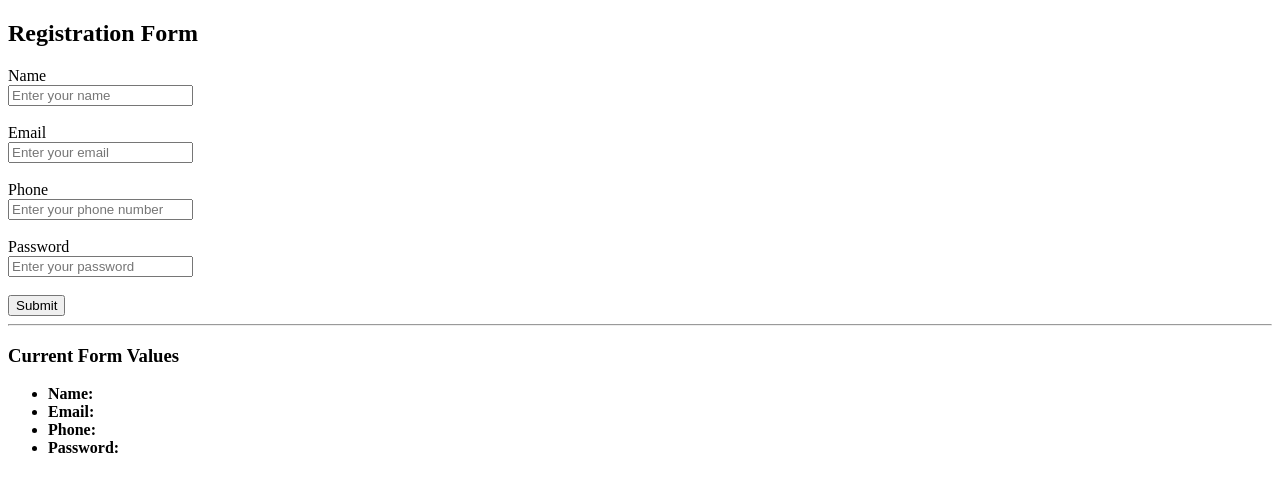
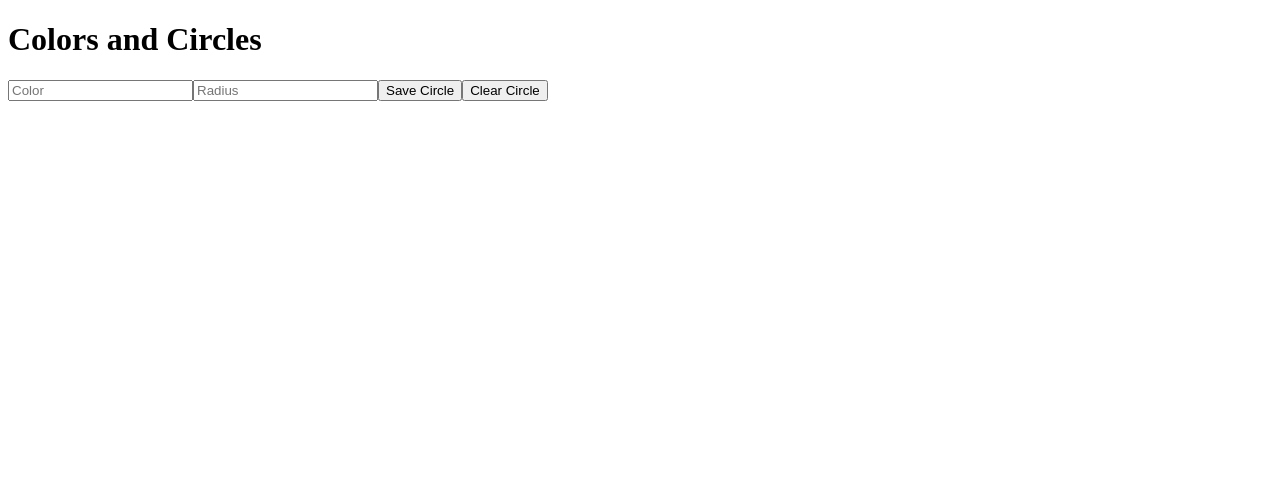
Before and after one commit to peshky38-sketch/house-leather, a React (Vite) app in the folder REACT/: page / in a window 1280 px wide. Shown: the top 492 px of the page. Built offline with nearby package versions, Linux system fonts and the light colour scheme.

Commit message:
Create ColoursandCircle.jsx

```diff
--- /dev/null
+++ b/REACT/src/StateandEvents/ColorsandCircles.jsx
@@ -0,0 +1,64 @@
+import { useState } from "react";
+/*
+how to pass state from one component to another in react
+*/
+function ColorsandCircles() {
+    const [ colors, setColors ] = useState( [] );
+    const [ color, setColor ] = useState( "" );
+    const [ radius, setRadius ] = useState( "" );
+    console.log("Color Rendered:", new Date().toLocaleTimeString());
+    console.log("Radius Rendered:", new Date().toLocaleTimeString());
+
+    const onSubmit = ( e ) => {
+        e.preventDefault();
+        setColors( [ ...colors, { color, radius } ] );
+        setColor( "" );
+        setRadius( "" );
+    };
+const handleColorChange = ( e ) => {
+        setColor( e.target.value );
+    };
+
+    const handleRadiusChange = ( e ) => {
+        setRadius( e.target.value );
+    };
+    return (
+        <div>
+            <h1>Colors and Circles</h1>
+            <form onSubmit={ onSubmit }>
+                <input
+                    type="text"
+                    placeholder="Color"
+                    value={ color }
+                    onChange={ handleColorChange }
+                />
+                <input
+                    type="number"
+                    placeholder="Radius"
+                    value={ radius }
+                    onChange={ handleRadiusChange }
+                />
+                <button onClick={ onSubmit }>Save Circle</button>
+                <button type="button" onClick={ () => setColors( [] ) }>
+                    Clear Circle
+                </button>
+            </form>
+            <div>
+                { colors.map( ( c, index ) => (
+                    <div
+                        key={ index }
+                        style={ {
+                            backgroundColor: c.color,
+                            width: `${ c.radius * 2 }px`,
+                            height: `${ c.radius * 2 }px`,
+                            borderRadius: "50%",
+                            margin: "10px",
+                        } }
+                    ></div>
+                ) ) }
+            </div>
+        </div>
+    );
+}
+
+export default ColorsandCircles;
--- a/REACT/src/main.jsx
+++ b/REACT/src/main.jsx
@@ -4,7 +4,7 @@ import { createRoot } from "react-dom/client";
 /*
 Import the Form component.
 */
-import StateandEvents from "./StateandEvents/Form2.0";
+import StateandEvents from "./StateandEvents/ColorsandCircles";
 
 // ======================================
 // Render App
```
